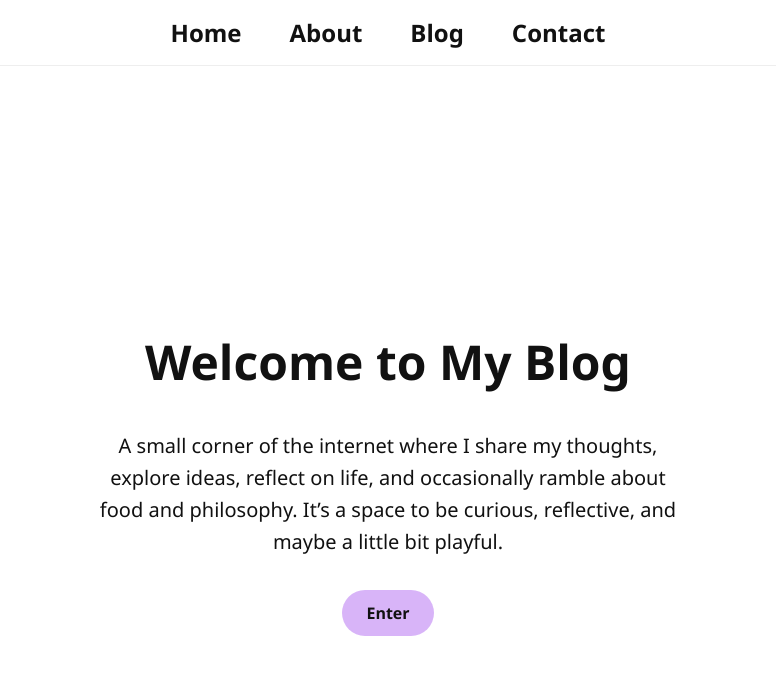
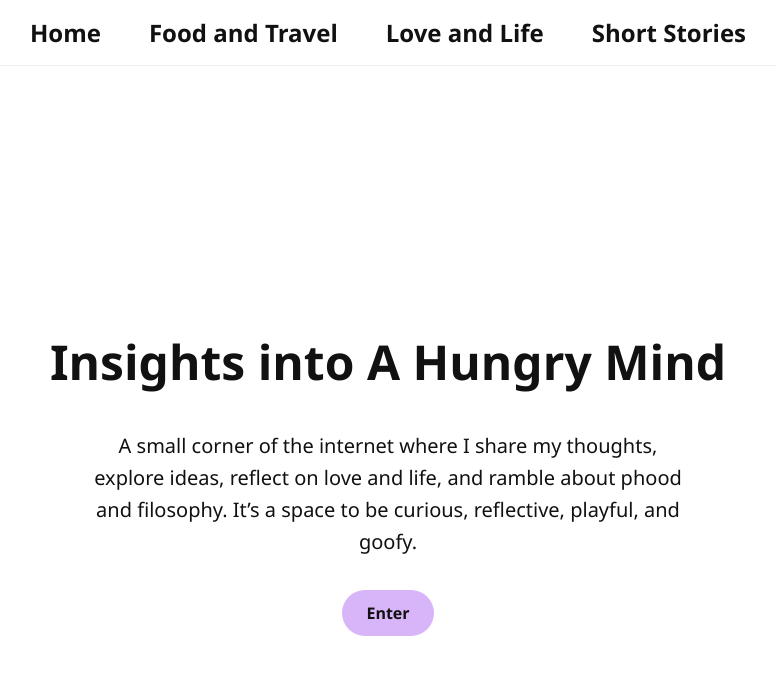
Before and after one commit to ahungrymind/ahungrymind.github.io, a plain HTML site: page index.html in a window 1280 px wide. Shown: the top 674 px of the page, without its empty margins (252-1028 px from the left). Drawn offline with Linux system fonts and the light colour scheme.

Commit message:
update links

```diff
--- a/index.html
+++ b/index.html
@@ -106,16 +106,16 @@
 <body>
 
   <nav>
-    <a href="index.html">Home</a>
-    <a href="about.html">About</a>
-    <a href="blog.html">Blog</a>
-    <a href="contact.html">Contact</a>
+    <a href="">Home</a>
+    <a href="yumandfun.html">Food and Travel</a>
+    <a href="reflect.html">Love and Life</a>
+    <a href="stories.html">Short Stories</a>
   </nav>
 
   <div class="intro">
-    <h1>Welcome to My Blog</h1>
+    <h1>Insights into A Hungry Mind</h1>
     <p>
-      A small corner of the internet where I share my thoughts, explore ideas, reflect on life, and occasionally ramble about food and philosophy. It’s a space to be curious, reflective, and maybe a little bit playful.
+      A small corner of the internet where I share my thoughts, explore ideas, reflect on love and life, and ramble about phood and filosophy. It’s a space to be curious, reflective, playful, and goofy.
     </p>
     <a href="#more" class="btn">Enter</a>
   </div>
```
